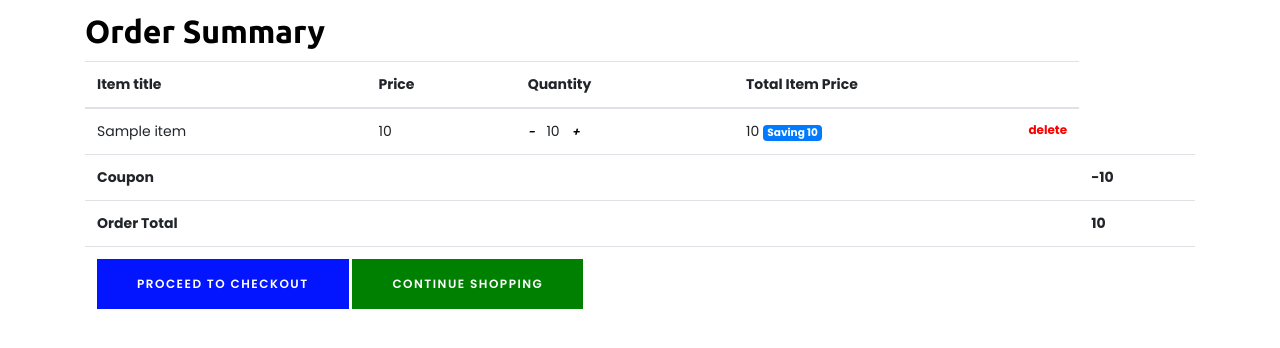
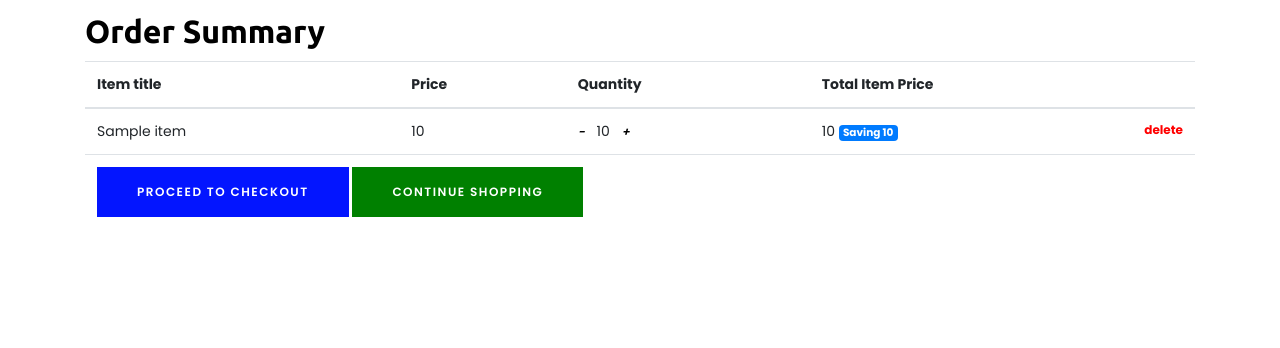
Before and after one commit to kevin123george/kart0, a Django app: template templates/order_summary.html in a window 1280 px wide. Shown: the part 155-503 px from the top of the page. Run offline with Django 3.2, Linux system fonts and the light colour scheme; the template is opened without the code that fills it: most values are stand-ins (such as "Sample title", 1, 10 or a date in 2020); parts of the project's set-up code (start-up, migrations or seed data) failed here and were passed over; some libraries are stand-ins or nearby versions.

Commit message:
make it better

```diff
--- a/templates/order_summary.html
+++ b/templates/order_summary.html
@@ -54,17 +54,9 @@
 
         {% endfor %}
 
-        {% if object.coupon %}
-        <tr>
-            <td colspan="4"><b>Coupon</b></td>
-            <td><b>-{{ object.coupon.amount }}</b></td>
-        </tr>
-        {% endif %}
+
         {% if object.get_total %}
-        <tr>
-            <td colspan="4"><b>Order Total</b></td>
-            <td><b>{{ object.get_total }}</b></td>
-        </tr>
+
         <tr>
             <td colspan="5">
             <a class='btn essence-btn' href='/checkout/'>Proceed to checkout</a>
```
